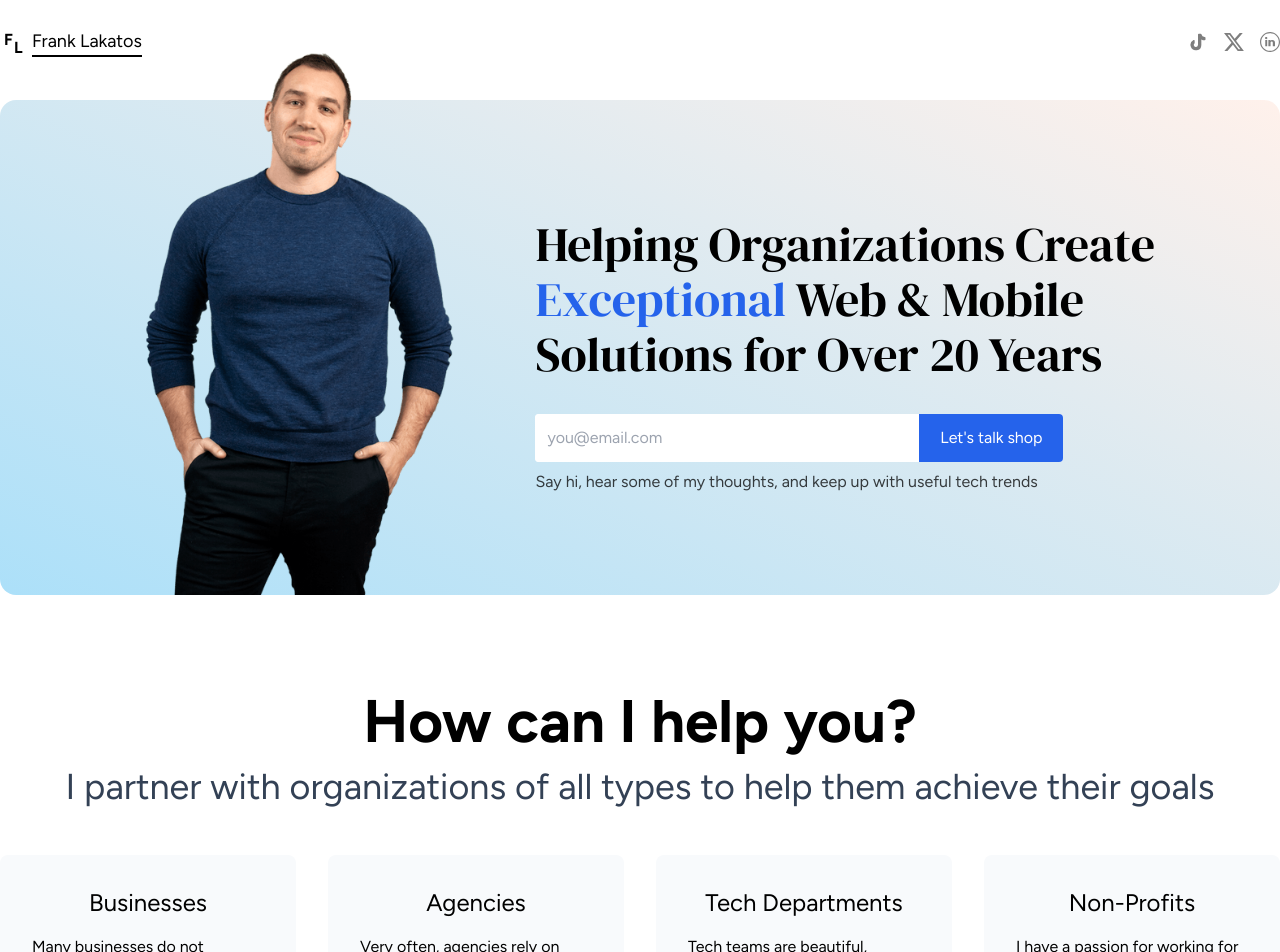
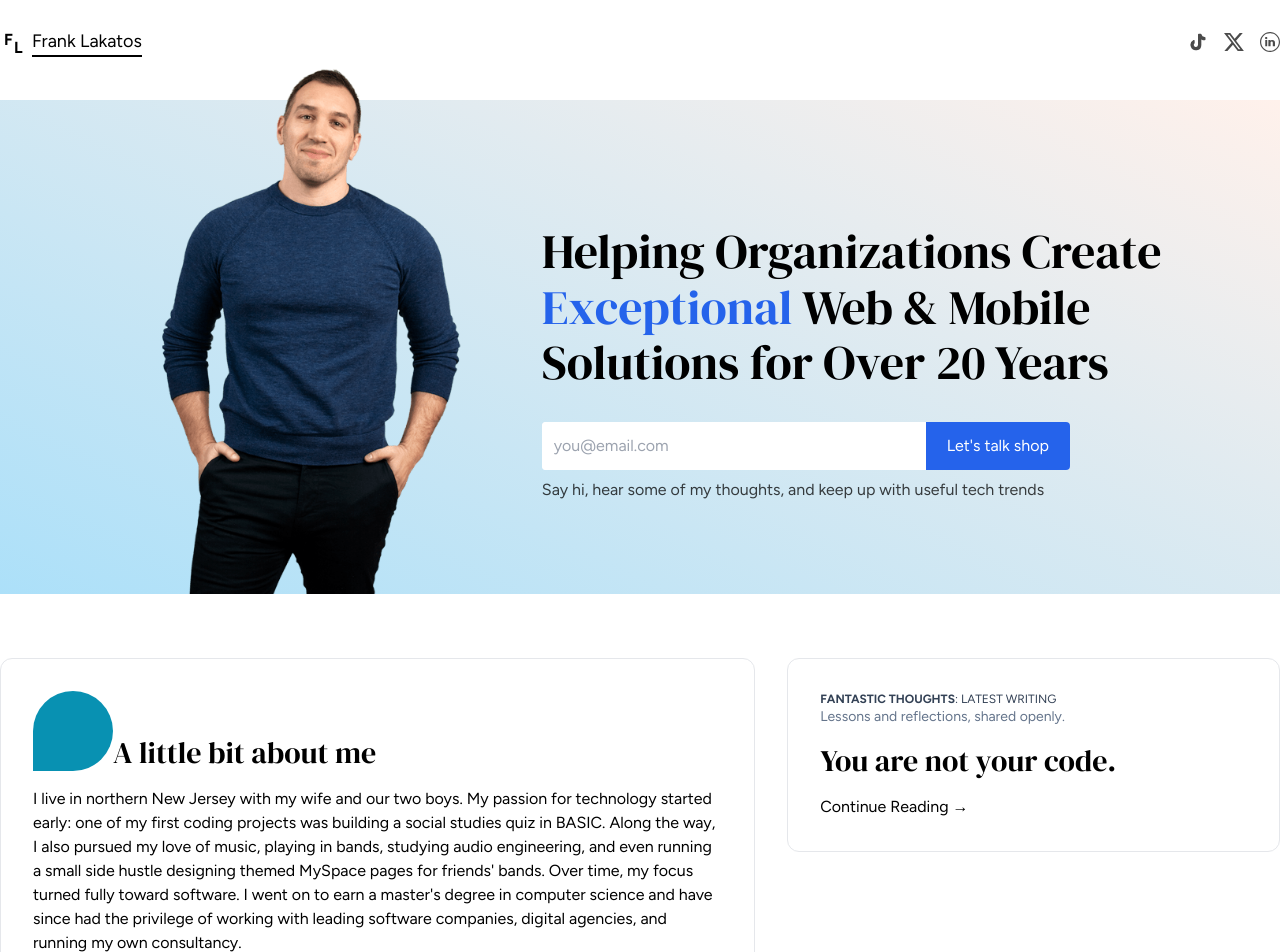
Before and after one commit to fakingfantastic/personal-site, a Next.js app: page / in a window 1280 px wide. Shown: the top 952 px of the page. Built offline with nearby package versions, Linux system fonts and the light colour scheme.

Commit message:
More progress on the homepage: added bio block, etc

```diff
--- a/package.json
+++ b/package.json
@@ -14,6 +14,7 @@
     "dash": true
   },
   "dependencies": {
+    "clsx": "^2.1.1",
     "next": "14.2.23",
     "react": "18.3.1",
     "react-dom": "18.3.1"
--- /dev/null
+++ b/src/app/(home)/components/ArticleTeaser.tsx
@@ -0,0 +1,26 @@
+import {DM_Serif_Display} from 'next/font/google';
+import {ReactNode} from 'react';
+const font = DM_Serif_Display({
+  weight: '400',
+  subsets: ['latin'],
+});
+
+export const ArticleTeaser = ({children}: {children?: ReactNode}) => {
+  return (
+    <aside className="border border-1 p-8 rounded-xl space-y-4">
+      <div>
+        <div className="uppercase text-xs text-slate-700">
+          <em className="not-italic font-semibold">Fantastic Thoughts</em>:
+          Latest Writing
+        </div>
+        <div className="text-sm text-slate-500">
+          Lessons and reflections, shared openly.
+        </div>
+      </div>
+      <div className={[font.className, 'text-3xl'].join(' ')}>
+        You are not your code.
+      </div>
+      <div>Continue Reading →</div>
+    </aside>
+  );
+};
--- a/src/app/(home)/components/BigTitle.tsx
+++ b/src/app/(home)/components/BigTitle.tsx
@@ -1,7 +1,7 @@
 import {ReactNode} from 'react';
 import {DM_Serif_Display} from 'next/font/google';
 
-const font = DM_Serif_Display({weight: '400', subsets: ['latin']});
+const font = DM_Serif_Display({weight: ['400'], subsets: ['latin']});
 export const BigTitle = ({children}: {children: ReactNode}) => {
   return (
     <h1
--- a/src/app/(home)/components/MainGreeting.tsx
+++ b/src/app/(home)/components/MainGreeting.tsx
@@ -6,7 +6,7 @@ import {BigTitle} from './BigTitle';
 
 export const MainGreeting = ({children}: {children?: ReactNode}) => {
   return (
-    <div className="bg-[linear-gradient(25deg,#ace0f9,#fff1eb)] pl-4 pr-4 pt-4 pb-6 md:pb-0 mt-8 md:mt-0 md:rounded-2xl">
+    <div className="bg-[linear-gradient(25deg,#ace0f9,#fff1eb)] p-8 lg:pb-0 mt-8 md:mt-0">
       <div className="lg:flex justify-center gap-8 2xl:gap-12">
         <div className="lg:pl-8 xl:pl-32 xl:pr-12">
           <Image
--- a/src/app/(home)/page.tsx
+++ b/src/app/(home)/page.tsx
@@ -1,11 +1,41 @@
+import {ArticleTeaser} from './components/ArticleTeaser';
+import {Title} from '../../components/Title';
 import {MainGreeting} from './components/MainGreeting';
+import {Card} from '@/components/Card';
 
 export default function Home() {
   return (
-    <main className="flex min-h-screen">
-      <div className="container mx-auto my-4">
+    <main className="flex flex-col min-h-screen">
+      <div className="my-4 space-y-16">
         <MainGreeting />
-        <section className="py-24 space-y-12">
+        <div className="container mx-auto">
+          <div className="grid grid-cols-5 gap-8">
+            <div className="col-span-3">
+              <Card>
+                <div className="flex items-end">
+                  <div className="w-20 h-20 rounded-t-full rounded-br-full bg-cyan-600"></div>
+                  <Title as="h2">A little bit about me</Title>
+                </div>
+                <p>
+                  I live in northern New Jersey with my wife and our two boys.
+                  My passion for technology started early: one of my first
+                  coding projects was building a social studies quiz in BASIC.
+                  Along the way, I also pursued my love of music, playing in
+                  bands, studying audio engineering, and even running a small
+                  side hustle designing themed MySpace pages for friends&apos;
+                  bands. Over time, my focus turned fully toward software. I
+                  went on to earn a master&apos;s degree in computer science and
+                  have since had the privilege of working with leading software
+                  companies, digital agencies, and running my own consultancy.
+                </p>
+              </Card>
+            </div>
+            <div className="col-span-2">
+              <ArticleTeaser />
+            </div>
+          </div>
+        </div>
+        <section className="space-y-12">
           <div className="text-center space-y-4">
             <div className="text-center text-6xl font-extrabold">
               How can I help you?
@@ -15,25 +45,26 @@ export default function Home() {
               their goals
             </h2>
           </div>
+          <div className="container mx-auto">
             <div className="md:grid grid-cols-2 xl:grid-cols-4 space-y-8 md:space-y-0 gap-8">
               <div className="bg-slate-50 p-8 rounded-lg space-y-4">
                 <div className="text-center text-2xl">Businesses</div>
                 <p>
                   Many businesses do not employee a technology staff that can
                   develop software solutions, some rely on an external team that
-                requires the right management and precise articulation of goals,
-                while others need help orchestrating their in-house tech
-                department to deliver on their goals.
+                  requires the right management and precise articulation of
+                  goals, while others need help orchestrating their in-house
+                  tech department to deliver on their goals.
                 </p>
               </div>
               <div className="bg-slate-50 p-8 rounded-lg space-y-4">
                 <div className="text-center text-2xl">Agencies</div>
                 <p>
                   Very often, agencies rely on finding the right technology
-                partners to help execute their client&apos;s goals. My role has
-                historically been to be the one to fulfill the development
-                needs, or to assist with the identification and/or management of
-                the best team for the project.
+                  partners to help execute their client&apos;s goals. My role
+                  has historically been to be the one to fulfill the development
+                  needs, or to assist with the identification and/or management
+                  of the best team for the project.
                 </p>
               </div>
               <div className="bg-slate-50 p-8 rounded-lg space-y-4">
@@ -48,6 +79,7 @@ export default function Home() {
                 </p>
               </div>
             </div>
+          </div>
         </section>
       </div>
     </main>
--- a/src/app/layout.tsx
+++ b/src/app/layout.tsx
@@ -14,7 +14,8 @@ const mainFont = Figtree({
 
 export const metadata: Metadata = {
   title: 'Web & Mobile Application Engineer | Frank Lakatos',
-  description: 'Generated by create next app',
+  description:
+    'Developer based in Northern NJ with a knack for building modern web apps, tackling devops challenges, and making complex tech approachable.',
 };
 
 export default function RootLayout({
--- a/src/app/template.tsx
+++ b/src/app/template.tsx
@@ -25,7 +25,7 @@ export default function Template({children}: {children: ReactNode}) {
                   <a
                     href="https://www.tiktok.com/@fakingfantastic"
                     target="_blank"
-                    className="opacity-50 hover:opacity-100">
+                    className="opacity-70 hover:opacity-100">
                     <svg width="20" height="20" viewBox="0 0 24 24">
                       <path
                         d="M21 7v2a1 1 0 0 1-1 1 8 8 0 0 1-4-1.08v6.58a6.5 6.5 0 1 1-9.47-5.78 1 1 0 0 1 1.47.9v2.52a.92.92 0 0 1-.28.62 2.49 2.49 0 0 0 2 4.23A2.61 2.61 0 0 0 12 15.35V3a1 1 0 0 1 1-1h2.11a1 1 0 0 1 1 .83A4 4 0 0 0 20 6a1 1 0 0 1 1 1"
@@ -38,7 +38,7 @@ export default function Template({children}: {children: ReactNode}) {
                   <a
                     href="https://www.x.com/fakingfantastic"
                     target="_blank"
-                    className="opacity-50 hover:opacity-100">
+                    className="opacity-70 hover:opacity-100">
                     <svg
                       xmlns="http://www.w3.org/2000/svg"
                       width="20"
@@ -52,7 +52,7 @@ export default function Template({children}: {children: ReactNode}) {
                   <a
                     href="https://www.linkedin.com/in/franklakatos/"
                     target="_blank"
-                    className="opacity-50 hover:opacity-100">
+                    className="opacity-70 hover:opacity-100">
                     <svg
                       xmlns="http://www.w3.org/2000/svg"
                       width="20"
--- /dev/null
+++ b/src/components/Card.tsx
@@ -0,0 +1,7 @@
+import {ReactNode} from 'react';
+
+export const Card = ({children}: {children?: ReactNode}) => {
+  return (
+    <div className="border border-1 p-8 rounded-xl space-y-4">{children}</div>
+  );
+};
--- /dev/null
+++ b/src/components/Title.tsx
@@ -0,0 +1,38 @@
+// components/Title.tsx
+import {ElementType, ReactNode} from 'react';
+import clsx from 'clsx';
+import {DM_Serif_Display} from 'next/font/google';
+
+const font = DM_Serif_Display({weight: ['400'], subsets: ['latin']});
+
+type TitleProps<T extends ElementType> = {
+  as?: T; // element type (h1, h2, p, etc.)
+  children: ReactNode;
+  className?: string;
+} & React.ComponentPropsWithoutRef<T>;
+
+export function Title<T extends ElementType = 'h2'>({
+  as,
+  children,
+  className,
+  ...props
+}: TitleProps<T>) {
+  const Component = as || 'h2';
+  const tagClasses = [];
+
+  if (Component === 'h2') {
+    tagClasses.push('text-3xl');
+  }
+
+  return (
+    <Component
+      className={clsx(
+        font.className,
+        tagClasses,
+        className, // allow overrides/additions
+      )}
+      {...props}>
+      {children}
+    </Component>
+  );
+}
```
Also changed, not shown: 1 other file (tests, documents, lock files or other folders). Lines whose indentation alone changed are shown as unchanged.
